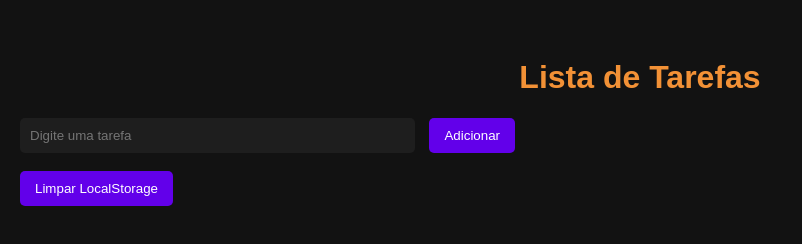
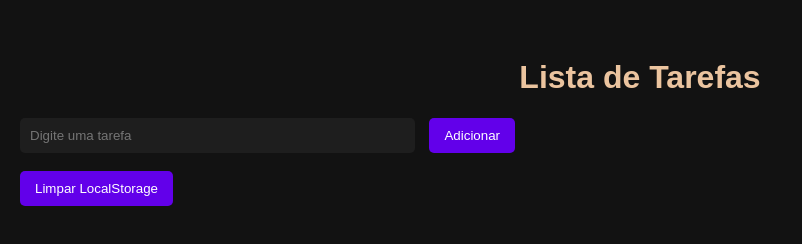
Before and after one commit to marcoscaldas/Live82CrudComLocalStorageJS, a plain HTML site: page index.html in a window 1280 px wide. Shown: the whole page, without its empty margins (0-802 px from the left). Drawn offline with Linux system fonts and the light colour scheme.

Commit message:
alterado do laranja para outra cor

```diff
--- a/style.css
+++ b/style.css
@@ -7,7 +7,7 @@ body {
 }
 
 h1 {
-    color: #f29136;
+    color: #ebc49f;
     text-align: center;
 }
 
```
